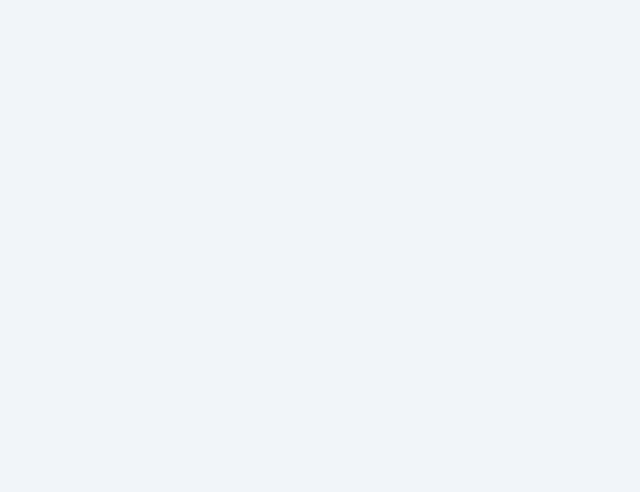
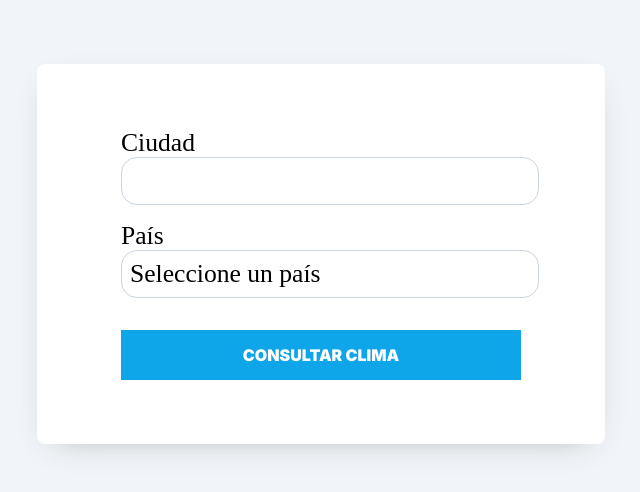
Before and after one commit to angela-001-g/clima, a React (Vite) app in the folder climapp/: page / in a window 1280 px wide. Shown: the top 492 px of the page, without its empty margins (3-643 px from the left). Built offline with nearby package versions, Linux system fonts and the light colour scheme; a web font is replaced by a local one.

Commit message:
formulario

```diff
--- a/climapp/src/components/Formulario.jsx
+++ b/climapp/src/components/Formulario.jsx
@@ -1,8 +1,38 @@
 
 function Formulario() {
   return (
-    <div>
+    <div className="contenedor">
+        <form>
+            <div className="campo">
+                <label htmlFor="ciudad">Ciudad</label>
+                <input
+                     type="text"
+                     id="ciudad"
+                     name="ciudad"
+                 />
+            </div>
+            <div className="campo">
+                <label htmlFor="pais">País</label>
+                <select
+                    name="pais"
+                    id="pais"
+                >
+                    <option value=""> Seleccione un país </option>
+                    <option value="US">Estados Unidos</option>
+                    <option value="MX">México</option>
+                    <option value="AR">Argentina</option>
+                    <option value="CO">Colombia</option>
+                    <option value="CR">Costa Rica</option>
+                    <option value="ES">España</option>
+                    <option value="PE">Perú</option>
+                </select>
+            </div>
 
+            <input
+                type="submit"
+                value="Consultar clima"
+            />
+        </form>
     </div>
   )
 }
```
